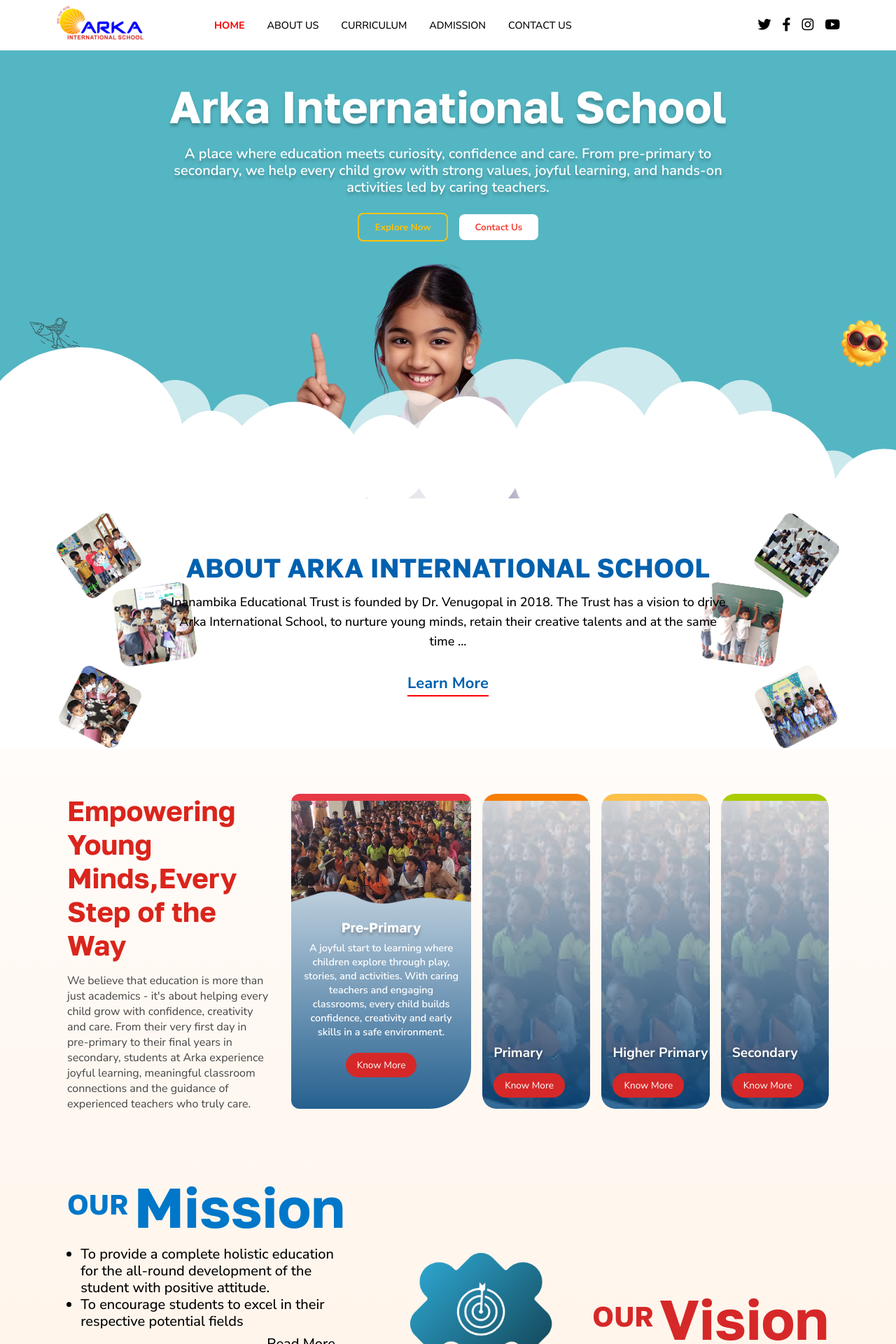
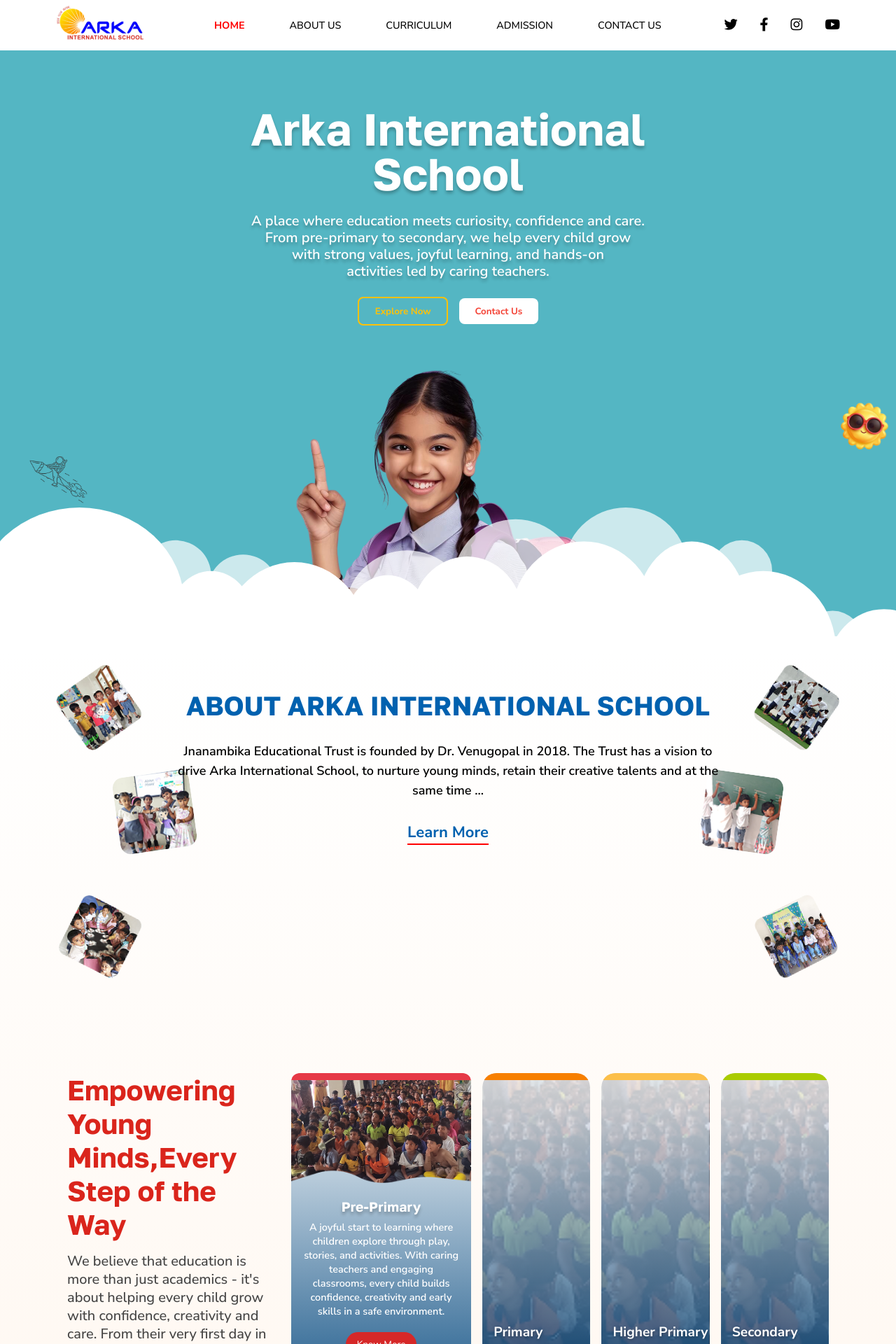
Before and after one commit to Websites-org/arka, an Angular app: page / in a window 1280 px wide. Shown: the top 1920 px of the page at 70% size. Built offline with nearby package versions, Linux system fonts and the light colour scheme; a web font is replaced by a local one.

Commit message:
nithi-changes

```diff
--- a/src/app/contact/contact.html
+++ b/src/app/contact/contact.html
@@ -9,7 +9,7 @@
 
       <div class="contact-info">
         <div class="info-box">
-          <h3>Chat to us</h3>
+          <h3>Write to us</h3>
           <p>Only friendly team is here to help</p>
           <strong>arkakolar&#64;gmail.com</strong>
         </div>
--- a/src/app/home/home.css
+++ b/src/app/home/home.css
@@ -1,5 +1,16 @@
+.home-container::before {
+  content: "";
+  position: absolute;
+  inset: 0;
+  background: linear-gradient(180deg, #fff 19.56%, #ffe9d4 100%);
+  z-index: -1;
+}
+
 .home-container {
   background: linear-gradient(180deg, #fff 19.56%, #ffe9d4 100%);
+  min-height: 100vh; /* or 100% if inside a scrollable wrapper */
+  position: relative; /* required if child elements are absolutely positioned */
+  z-index: 0;
 }
 .banner {
   background: #54b6c3;
@@ -7,7 +18,7 @@
   overflow: hidden;
   padding: 0;
   color: white;
-  min-height: 80vh;
+  min-height: 90vh;
   display: flex;
   align-items: flex-end;
 }
@@ -47,6 +58,8 @@
 .banner-content .left-banner {
   flex: 2;
   max-width: 800px;
+  position: relative;
+  left: 41px;
 }
 
 .banner-content .left-banner h1 {
@@ -116,6 +129,7 @@
   object-fit: contain;
   margin-bottom: -269px;
   z-index: -1;
+  margin-right: 41px;
 }
 .banner .rocket {
   position: absolute;
@@ -127,10 +141,11 @@
 }
 .about-arka {
   position: relative;
-  background: #fff;
+  /* background: #fff; */
   padding: 5rem 1rem;
   text-align: center;
   overflow: hidden;
+  height: 70vh;
 }
 
 .about-text {
@@ -138,6 +153,11 @@
   margin: auto;
   position: relative;
   z-index: 2;
+  display: flex;
+  align-items: center;
+  justify-content: center;
+  width: 100%;
+  flex-direction: column;
 }
 
 .about-text h2 {
@@ -149,9 +169,6 @@
   line-height: 100%; /* 40px */
 }
 
-.about-text span {
-  font-size: 2.3rem;
-}
 
 .about-text p {
   margin: 1rem 0 2rem;
@@ -160,7 +177,7 @@
   font-family: "Nunito Sans";
   font-size: 18px;
   font-style: normal;
-  font-weight: 500;
+  font-weight: 600;
   line-height: 28px; /* 116.667% */
 }
 
@@ -627,6 +644,9 @@
   font-weight: 700;
   line-height: 100%; /* 40px */
   margin-right: 0.5rem;
+  position: relative;
+  top: -29px;
+
 }
 
 .mv-title {
@@ -687,7 +707,6 @@
   padding: 4rem 6rem;
   align-items: flex-start;
   background: none;
-
 }
 
 .edu-intro {
@@ -695,7 +714,7 @@
 }
 
 .edu-intro h2 {
-  color: #DA251C;
+  color: #da251c;
   font-family: "Golos Text";
   font-size: 40px;
   font-style: normal;
@@ -708,7 +727,12 @@
 }
 
 .edu-intro p {
-  font-size: 1rem;
+  color: #000;
+  font-family: "Nunito Sans";
+  font-size: 20px;
+  font-style: normal;
+  font-weight: 500;
+  line-height: 26px; /* 130% */
   color: #444;
   margin-top: 1rem;
 }
@@ -727,11 +751,10 @@
   border-radius: 20px;
   cursor: pointer;
   transition: flex 0.5s ease;
-
 }
-.edu-card.active{
+.edu-card.active {
   border-radius: 12px 12px 60px 12px;
-  background: linear-gradient(180deg, #FFF 0%, #00457C 117.5%);
+  background: linear-gradient(180deg, #fff 0%, #00457c 117.5%);
 }
 
 .edu-card:not(.active) {
@@ -776,7 +799,7 @@
   left: 20px;
   z-index: 3;
   color: white;
-  font-family: 'Golos Text', sans-serif;
+  font-family: "Golos Text", sans-serif;
   font-size: 20px;
   font-weight: 800;
   letter-spacing: 0.3px;
@@ -886,7 +909,7 @@
 }
 
 .opened-content h3 {
-  color: #FFF;
+  color: #fff;
   text-shadow: 0px 4px 4px rgba(0, 0, 0, 0.25);
   font-family: "Golos Text";
   font-size: 20px;
@@ -899,7 +922,7 @@
 
 .opened-content p {
   margin-bottom: 0.75rem;
-  color: #FFF;
+  color: #fff;
   text-align: center;
   font-family: "Nunito Sans";
   font-size: 12px;
@@ -928,7 +951,6 @@
   border-radius: 20px;
   transition: all 0.3s ease;
   z-index: 3;
-
 }
 
 .edu-card h3 {
@@ -951,11 +973,20 @@
   font-size: 0.85rem;
 }
 
-
-.mobile-accordion{
+.mobile-accordion {
   display: none;
 }
 
+.curriculum-container{
+  display: flex;
+  justify-content: center;
+  align-items: center;
+  flex-direction: column;
+  padding: 4rem;
+}
+.mv-section ul{
+  text-align: left;
+}
 
 @media (max-width: 1300px) {
   .banner {
@@ -968,12 +999,16 @@
   .banner-content {
     flex-direction: column;
     align-items: center;
-    padding: 3rem 1rem;
+    padding: 3rem 1.5rem;
     margin: 0;
   }
 
+  .banner-content .left-banner {
+    left: 0;
+    padding: 2rem;
+  }
   .banner-content .left h1 {
-    font-size: 2.2rem;
+    font-size: 30px;
   }
 
   .banner-content .right {
@@ -992,13 +1027,14 @@
     /* bottom: -10px; */
     bottom: -16%;
   }
-  .banner-content .right img {
+  .banner-content .right-banner img {
     width: 100%;
-    max-width: 200px;
-    height: auto;
+    max-width: 484px;
+    height: 520px;
     object-fit: contain;
+    margin-bottom: -176px;
     z-index: -1;
-    margin-bottom: -22%;
+    margin-right: 0px;
   }
   .edu-card {
     width: 180px;
@@ -1023,7 +1059,9 @@
     font-size: 24px;
   }
 
-  ul, .vision-content, .read-more {
+  ul,
+  .vision-content,
+  .read-more {
     font-size: 18px;
     line-height: 22px;
   }
@@ -1032,8 +1070,6 @@
     width: 200px;
   }
 }
-
-
 
 @media (max-width: 800px) {
   .banner {
@@ -1119,7 +1155,7 @@
   .icon i.down {
     transform: rotate(45deg);
   }
-  .edu-card{
+  .edu-card {
     display: none;
   }
 }
@@ -1162,7 +1198,7 @@
   }
 
   .about-text p {
-    font-size: 1rem;
+    font-size: 16px;
   }
 
   .left-curve.top,
@@ -1176,13 +1212,18 @@
   .card-container {
     flex-direction: column;
     align-items: center;
+    width: 100%;
+    padding: 0;
+  }
+  .curriculum-container{
+    padding: 1rem;
   }
 
   .flip-card {
     width: 90%;
     font-size: 40px;
   }
-  .flip-front h3{
+  .flip-front h3 {
     font-size: 28px;
   }
   .school-name {
@@ -1235,6 +1276,7 @@
 
   .mv-our {
     font-size: 20px;
+    top: 0px;
   }
 
   ul {
@@ -1244,12 +1286,11 @@
   .read-more {
     justify-content: center;
   }
-  .puzzle-red{
+  .puzzle-red {
     bottom: 48px;
     left: 34px;
-
   }
-  .puzzle-blue{
+  .puzzle-blue {
     top: 23px;
     right: 47px;
   }
@@ -1273,13 +1314,11 @@
     max-width: 90vw;
     height: auto;
   }
-
-
 }
 
 @media (max-width: 500px) {
   .banner .clouds {
-    bottom: -8%;
+    bottom: -4%;
   }
   .edu-cards {
     flex-direction: column;
--- a/src/app/home/home.html
+++ b/src/app/home/home.html
@@ -10,9 +10,9 @@
       <div class="left-banner">
         <h1>Arka International School</h1>
         <p>
-          A place where education meets curiosity, confidence and care.
-          From pre-primary to secondary, we help every child grow with
-          strong values, joyful learning, and hands-on activities led by caring teachers.
+          A place where education meets curiosity, confidence and care.<br />
+          From pre-primary to secondary, we help every child grow<br /> with
+          strong values, joyful learning, and hands-on<br /> activities led by caring teachers.
         </p>
         <div class="cta-buttons">
           <button class="explore">Explore Now</button>
@@ -42,7 +42,8 @@
     <div class="about-text">
       <h2>ABOUT ARKA INTERNATIONAL SCHOOL</h2>
       <p>
-        Jnanambika Educational Trust is founded by Dr. Venugopal in 2018. The Trust has a vision to drive Arka International School, to nurture young minds, retain their creative talents and at the same time ...
+        Jnanambika Educational Trust is founded by Dr. Venugopal in 2018. The Trust has a vision to drive Arka
+        International School, to nurture young minds, retain their creative talents and at the same time ...
       </p>
       <a href="#" class="learn-more">Learn More</a>
     </div>
@@ -52,19 +53,17 @@
     <div class="edu-intro">
       <h2>Empowering Young Minds,Every Step of the Way</h2>
       <p>
-        We believe that education is more than just academics - it's about helping every child grow with confidence, creativity and care. From their very first day in pre-primary to their final years in secondary, students at Arka experience joyful learning, meaningful classroom connections and the guidance of experienced teachers who truly care.
+        We believe that education is more than just academics - it's about helping every child grow with confidence,
+        creativity and care. From their very first day in pre-primary to their final years in secondary, students at
+        Arka experience joyful learning, meaningful classroom connections and the guidance of experienced
+        teachers who truly care.
       </p>
     </div>
 
     <!-- Accordion Cards -->
     <div class="edu-accordion">
-      <div
-        class="edu-card"
-        *ngFor="let stage of stages; let i = index"
-        [class.active]="i === activeIndex"
-        (click)="setActiveCard(i)"
-        [ngStyle]="{ '--card-color': stage.color }"
-      >
+      <div class="edu-card" *ngFor="let stage of stages; let i = index" [class.active]="i === activeIndex"
+        (click)="setActiveCard(i)" [ngStyle]="{ '--card-color': stage.color }">
         <ng-container *ngIf="i === activeIndex; else closedCard">
           <div class="color-bar"></div>
           <img [src]="stage.image" class="opened-image" />
@@ -75,13 +74,10 @@
           </div>
         </ng-container>
         <ng-template #closedCard>
-        <div
-          class="card-background"
-          [ngStyle]="{
+          <div class="card-background" [ngStyle]="{
             'background-image':
               'linear-gradient(180deg, rgba(255,255,255,0.8) 0%, rgba(0,68,124,0.8) 100%), url(' + stage.image + ')'
-          }"
-        >
+          }">
             <div class="color-bar"></div>
             <div class="card-bottom">
               <h3>{{ stage.title }}</h3>
@@ -91,11 +87,7 @@
         </ng-template>
       </div>
       <div class="mobile-accordion">
-        <div
-          class="accordion-card-mobile"
-          *ngFor="let stage of stages; let i = index"
-          [class.open]="activeIndex === i"
-        >
+        <div class="accordion-card-mobile" *ngFor="let stage of stages; let i = index" [class.open]="activeIndex === i">
           <div class="accordion-header-mobile" (click)="setActiveCard(i)">
             <span class="title">{{ stage.title }}</span>
           </div>
@@ -123,10 +115,15 @@
         <sub class="mv-title blue">Mission</sub>
       </h2>
       <ul>
-        <li>To provide a complete holistic education for the all-round development of the student with positive attitude.</li>
-        <li>To encourage students to excel in their respective potential fields</li>
+        <li *ngFor="let point of getVisiblePoints(); let i = index">
+          {{ point }}
+        </li>
       </ul>
-      <a href="#" class="read-more">Read More...</a>
+
+      <a href="#" class="read-more" (click)="toggleReadMore($event)">
+        {{ showAll ? 'Read Less...' : 'Read More...' }}
+      </a>
+
     </div>
 
     <!-- Center Icons -->
@@ -147,12 +144,15 @@
       </p>
     </div>
   </div>
-
+  <div class="curriculum-container">
+    <div class="about-text">
+      <h2>CO-CURRICULUM</h2>
+    </div>
     <div class="card-container">
       <div class="flip-card" *ngFor="let card of card">
         <div class="flip-inner">
           <!-- Front: Blue Text Side -->
-        <div class="flip-front">
+          <div class="flip-front" [ngStyle]="{'background-color': card.color}">
             <div class="icon-box">
               <img [src]="card.icon" alt="Icon" />
             </div>
@@ -164,6 +164,7 @@
           <div class="flip-back" [ngStyle]="{'background-image': 'url(' + card.image + ')'}">
             <div class="back-label" [ngStyle]="{'background-color': card.color}">
               {{ card.label }}
+            </div>
           </div>
         </div>
       </div>
@@ -181,8 +182,10 @@
       <div class="accordion-item" *ngFor="let faq of faqs; let i = index">
         <div class="accordion-header" (click)="toggle(i)">
           <span>{{ i + 1 }}. {{ faq.question }}</span>
-          <svg [class.rotate]="faq.open" class="arrow" xmlns="http://www.w3.org/2000/svg" width="34" height="34" viewBox="0 0 34 34" fill="none">
-            <path d="M21.9497 12.05L12.0502 21.9495M21.9497 12.05V20.5353M21.9497 12.05H13.4645" stroke="black" stroke-width="2" stroke-linecap="round" stroke-linejoin="round"/>
+          <svg [class.rotate]="faq.open" class="arrow" xmlns="http://www.w3.org/2000/svg" width="34" height="34"
+            viewBox="0 0 34 34" fill="none">
+            <path d="M21.9497 12.05L12.0502 21.9495M21.9497 12.05V20.5353M21.9497 12.05H13.4645" stroke="black"
+              stroke-width="2" stroke-linecap="round" stroke-linejoin="round" />
           </svg>
         </div>
         <div class="accordion-body-wrapper" [ngClass]="{ open: faq.open }">
--- a/src/app/learning/learning.css
+++ b/src/app/learning/learning.css
@@ -128,7 +128,7 @@
 
       img {
         width: 520px;
-        height: 570px;
+        height: 670px;
         border-radius: 12px;
       }
     }
--- a/src/app/navbar/navbar.css
+++ b/src/app/navbar/navbar.css
@@ -28,7 +28,7 @@
 
     .nav-links {
       display: flex;
-      gap: 32px;
+      gap: 64px;
 
       a {
         text-decoration: none;
@@ -46,7 +46,7 @@
 
     .social-icons {
       display: flex;
-      gap: 1rem;
+      gap: 2rem;
 
       a {
         color: black;
```
Also changed, not shown: src/app/home/home.ts (+19 -0 lines). Lines whose indentation alone changed are shown as unchanged.
